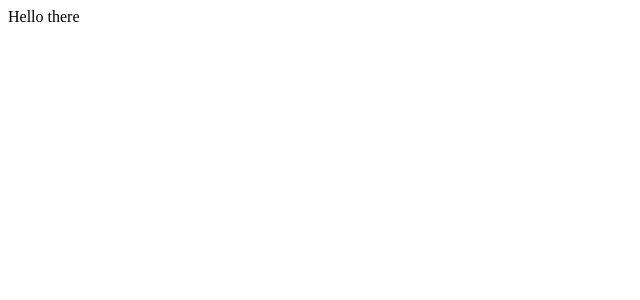
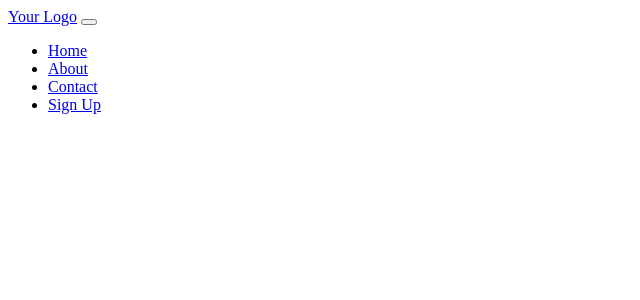
Before and after one commit to Thomas-Tomo/woodland-whispers-retreat, a Django app: page / in a window 1280 px wide. Before the commit the part shown is almost empty. Shown: the top 300 px of the page, without its empty margins (0-640 px from the left). Run offline with Django 3.2, Linux system fonts and the light colour scheme.

Commit message:
Add navigation bar to base.html

```diff
--- a/templates/base.html
+++ b/templates/base.html
@@ -1,11 +1,45 @@
 <!DOCTYPE html>
 <html lang="en">
+
 <head>
     <meta charset="UTF-8">
     <meta name="viewport" content="width=device-width, initial-scale=1.0">
     <title>Woodland Whispers Retreat</title>
 </head>
+
 <body>
-    Hello there
+
+    <!-- Header start -->
+
+    <header>
+
+        <!-- Navigation bar -->
+
+        <nav class="navbar navbar-expand-lg navbar-light bg-light">
+            <a class="navbar-brand" href="#">Your Logo</a>
+            <button class="navbar-toggler" type="button" data-toggle="collapse" data-target="#navbarNav"
+                aria-controls="navbarNav" aria-expanded="false" aria-label="Toggle navigation">
+                <span class="navbar-toggler-icon"></span>
+            </button>
+            <div class="collapse navbar-collapse" id="navbarNav">
+                <ul class="navbar-nav ml-auto">
+                    <li class="nav-item">
+                        <a class="nav-link" href="#">Home</a>
+                    </li>
+                    <li class="nav-item">
+                        <a class="nav-link" href="#">About</a>
+                    </li>
+                    <li class="nav-item">
+                        <a class="nav-link" href="#">Contact</a>
+                    </li>
+                    <li class="nav-item">
+                        <a class="nav-link" href="#">Sign Up</a>
+                    </li>
+                </ul>
+            </div>
+        </nav>
+    </header>
+
 </body>
+
 </html>
```
